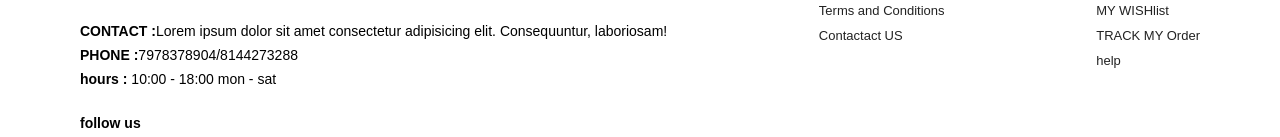
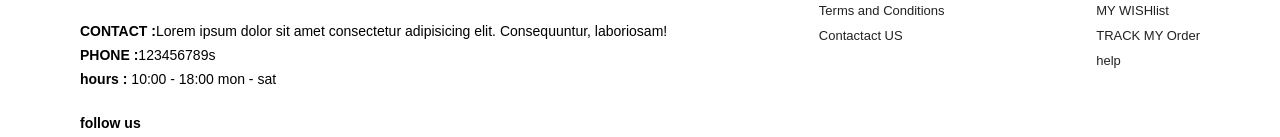
Before and after one commit to debashishtiu911/website_Ecommerce, a plain HTML site: page blog.html in a window 1280 px wide. Shown: the part 2908-3045 px from the top of the page. Drawn offline with Linux system fonts and the light colour scheme.

Commit message:
Update blog.html

```diff
--- a/blog.html
+++ b/blog.html
@@ -105,7 +105,7 @@
             <img class="logo" src="img/logo.png" alt="">
             <h4>contact</h4>
             <p><strong>CONTACT :</strong>Lorem ipsum dolor sit amet consectetur adipisicing elit. Consequuntur, laboriosam!</p>
-            <p><strong>PHONE :</strong>7978378904/8144273288</p>
+            <p><strong>PHONE :</strong>123456789s</p>
             <p><strong>hours : </strong>
             10:00 - 18:00 mon - sat</p>
             <div class="follow">
```
